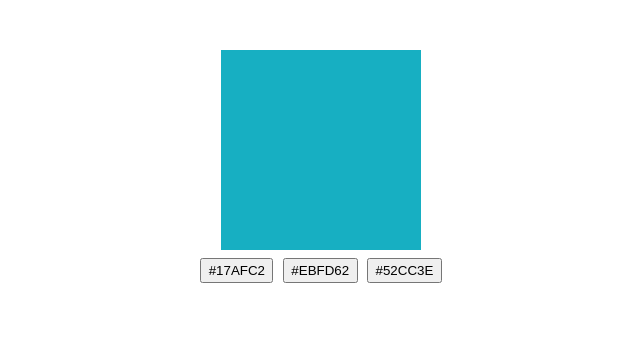
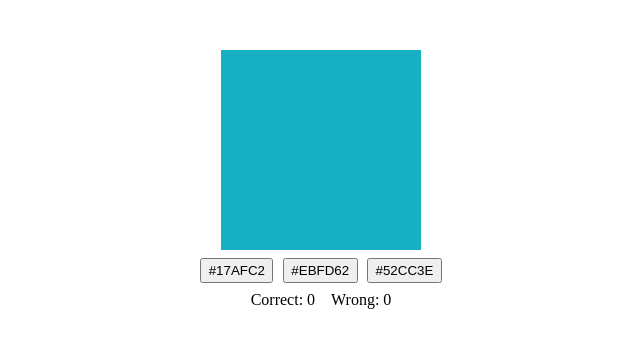
Before and after one commit to yoadev22/technical-test-react, a React (Vite) app: page / in a window 1280 px wide. Shown: the top 348 px of the page, without its empty margins (319-959 px from the left). Built offline with nearby package versions, Linux system fonts and the light colour scheme.

Commit message:
added tally feature

```diff
--- a/src/ColorGuesser.css
+++ b/src/ColorGuesser.css
@@ -27,3 +27,8 @@
 .wrong {
     color: red;
 }
+
+.tally {
+    display: flex;
+    gap: 1rem;
+}
--- a/src/ColorGuesser.jsx
+++ b/src/ColorGuesser.jsx
@@ -19,6 +19,8 @@ export default function ColorGuesser() {
     const [color, setColor] = useState("");
     const [answers, setAnswers] = useState([]);
     const [result, setResult] = useState(undefined);
+    const [correctCount, setCorrectcCount] = useState(0);
+    const [wrongCount, setWrongCount] = useState(0);
 
     const generateColor = () => {
         const actualColor = getRandomColor();
@@ -37,9 +39,11 @@ export default function ColorGuesser() {
     const handleAnswerClicked = (answer) => {
         if (answer === color) {
             setResult("correct");
+            setCorrectcCount((prev) => prev + 1);
             generateColor();
         } else {
             setResult("wrong");
+            setWrongCount((prev) => prev + 1);
         }
     };
 
@@ -59,6 +63,12 @@ export default function ColorGuesser() {
             </div>
             {result === "wrong" && <div className="wrong">Wrong Answer</div>}
             {result === "correct" && <div className="correct">Correct!</div>}
+
+            <div className="tally">
+                <span> Correct: {correctCount}</span>
+
+                <span> Wrong: {wrongCount}</span>
+            </div>
         </div>
     );
 }
```
